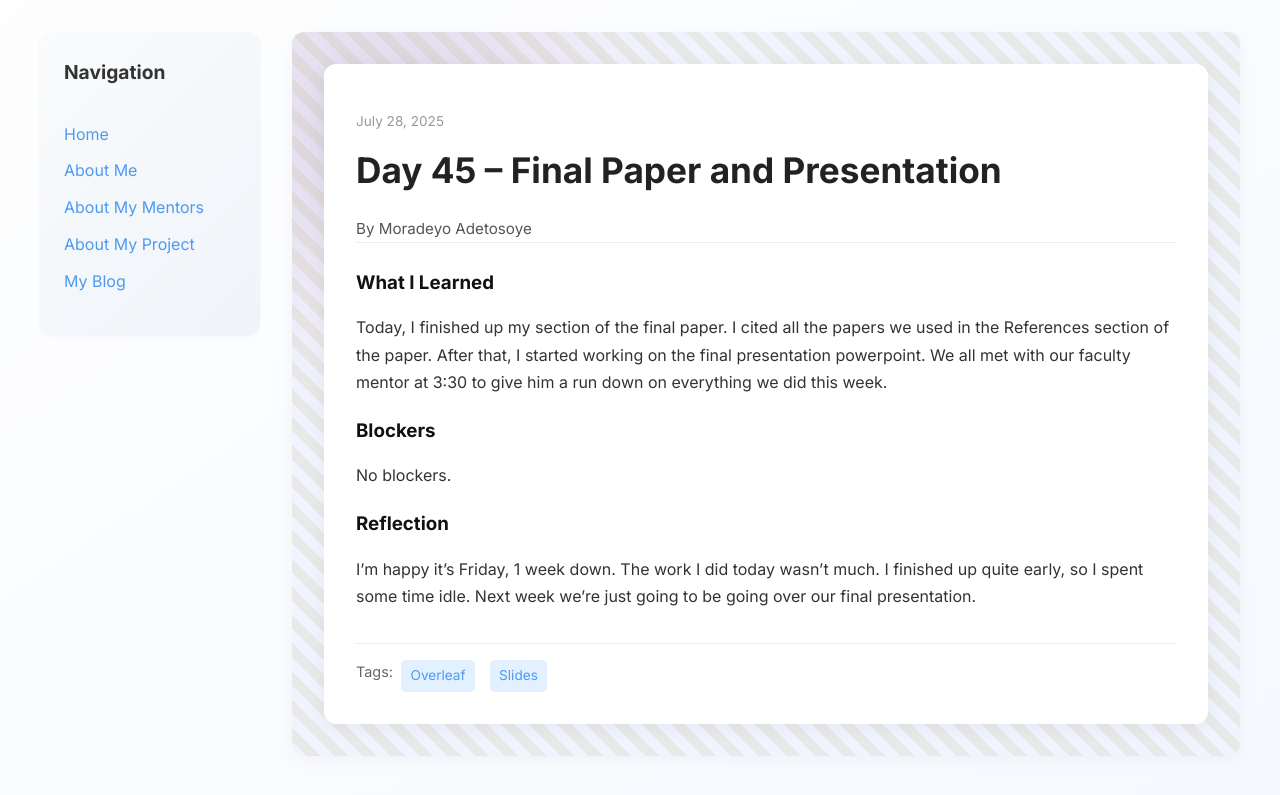
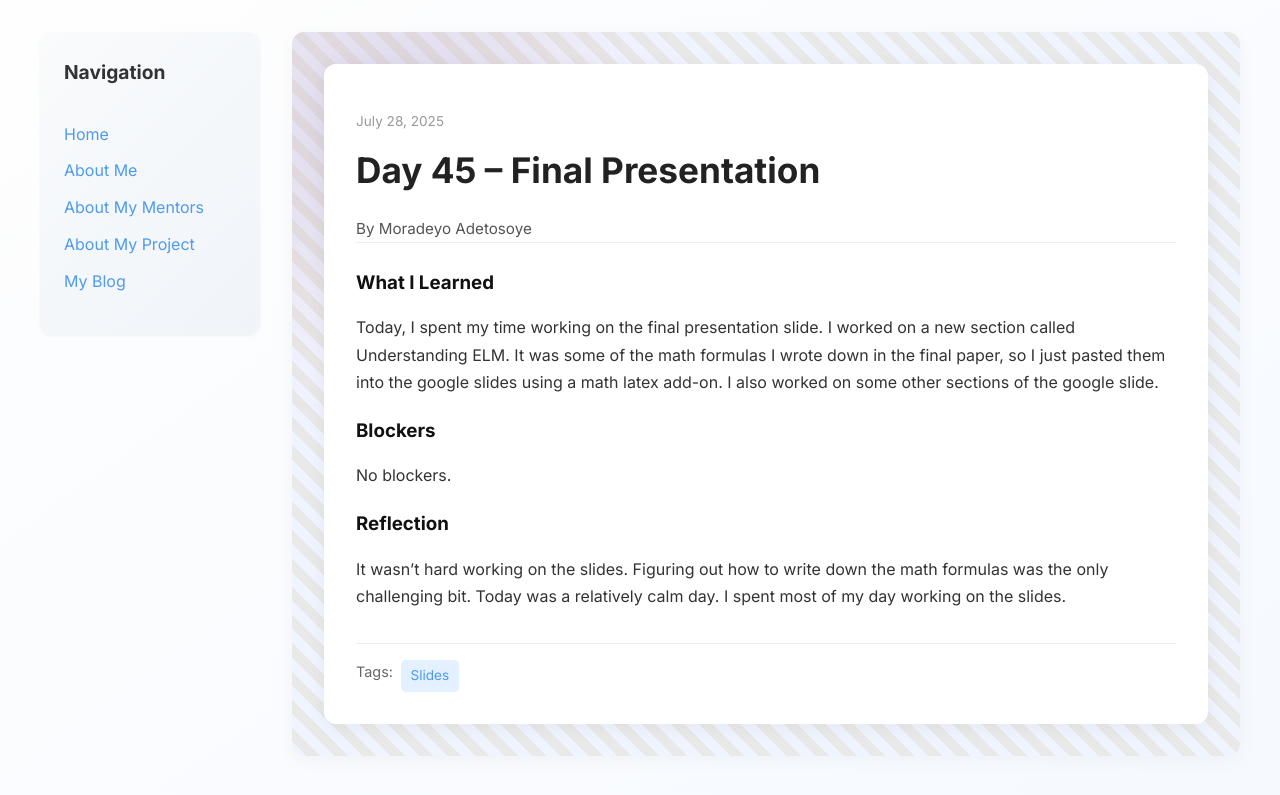
Before and after one commit to Deyo101/deyo101.github.io, a Jekyll site: the page built from _posts/2025-07-28-day-45.md, in a window 1280 px wide. Shown: the top 795 px of the page. Built offline with Jekyll 4.4.1, drawn with Linux system fonts in a browser that asks for light colours.

Commit message:
Update 2025-07-28-day-45.md

```diff
--- a/_posts/2025-07-28-day-45.md
+++ b/_posts/2025-07-28-day-45.md
@@ -1,17 +1,17 @@
 ---
 layout: post
-title: "Day 45 – Final Paper and Presentation"
+title: "Day 45 – Final Presentation"
 date: 2025-07-28
 author: Moradeyo Adetosoye
 permalink: /day45.html
-tags: ["Overleaf", "Slides"]
+tags: ["Slides"]
 
 what_i_learned: |
-  Today, I finished up my section of the final paper. I cited all the papers we used in the References section of the paper. After that, I started working on the final presentation powerpoint. We all met with our faculty mentor at 3:30 to give him a run down on everything we did this week.
+  Today, I spent my time working on the final presentation slide. I worked on a new section called Understanding ELM. It was some of the math formulas I wrote down in the final paper, so I just pasted them into the google slides using a math latex add-on. I also worked on some other sections of the google slide.
 
 blockers: |
   No blockers.
 
 reflection: |
-  I'm happy it's Friday, 1 week down. The work I did today wasn't much. I finished up quite early, so I spent some time idle. Next week we're just going to be going over our final presentation.
+  It wasn't hard working on the slides. Figuring out how to write down the math formulas was the only challenging bit. Today was a relatively calm day. I spent most of my day working on the slides.
 ---
```
